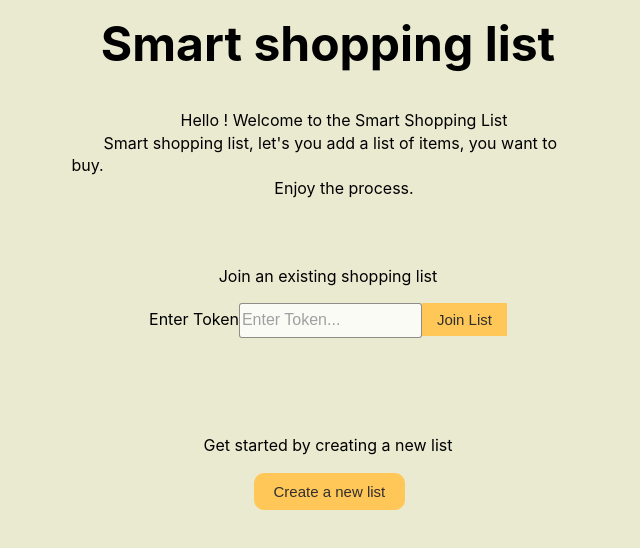
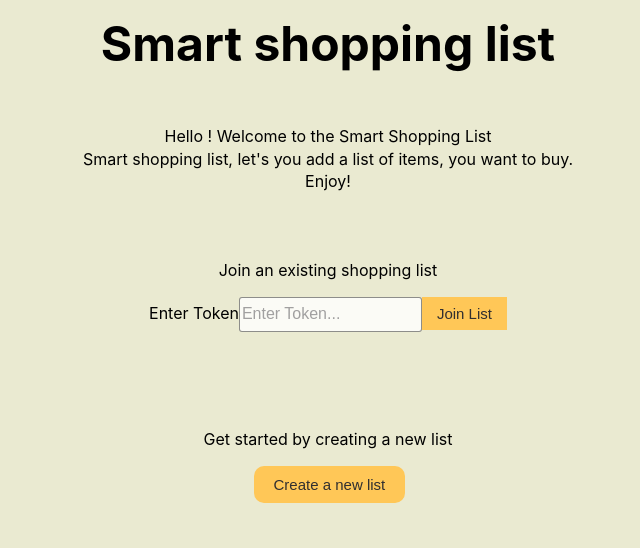
Before and after one commit to the-collab-lab/tcl-58-smart-shopping-list, a React (Vite) app: page / in a window 1280 px wide. Shown: the top 548 px of the page, without its empty margins (312-952 px from the left). Built offline with nearby package versions, Linux system fonts and the light colour scheme.

Commit message:
fix not soon urgency label conditional statement, align text in home view, improve color contrast in urgency label tags, improve accessibility

```diff
--- a/src/api/firebase.js
+++ b/src/api/firebase.js
@@ -140,7 +140,7 @@ export function comparePurchaseUrgency(shoppingList) {
 			item.purchaseUrgency = daysUntilNextPurchase;
 			if (daysUntilNextPurchase <= 7) {
 				item.urgencyLabel = 'soon';
-			} else if (daysUntilNextPurchase > 7 && daysUntilNextPurchase < 31) {
+			} else if (daysUntilNextPurchase > 7 && daysUntilNextPurchase < 30) {
 				item.urgencyLabel = 'kind of soon';
 			} else {
 				item.urgencyLabel = 'not soon';
--- a/src/components/ListItem.css
+++ b/src/components/ListItem.css
@@ -21,9 +21,9 @@
 	font-size: 17px;
 }
 .redLabel {
-	color: rgb(215, 57, 57);
+	color: rgba(155, 39, 39, 1);
 	background-color: rgb(215, 57, 57, 0.2);
-	border: 1px solid rgb(215, 57, 57);
+	border: 1px solid rgba(155, 39, 39, 1);
 }
 .blueLabel {
 	color: blue;
@@ -31,13 +31,13 @@
 	background-color: rgb(52, 52, 210, 0.15);
 }
 .cyanLabel {
-	color: rgba(0, 148, 198, 1);
-	border: 1px solid rgba(0, 148, 198, 1);
+	color: rgba(0, 95, 129, 1);
+	border: 1px solid rgba(0, 95, 129, 1);
 	background-color: rgba(0, 148, 198, 0.2);
 }
 .greenLabel {
-	color: rgba(77, 139, 49, 1);
-	border: 1px solid rgba(77, 139, 49, 1);
+	color: rgba(54, 100, 34, 1);
+	border: 1px solid rgba(54, 100, 34, 1);
 	background-color: rgba(77, 139, 49, 0.2);
 }
 .grayLabel {
--- a/src/components/ListItem.jsx
+++ b/src/components/ListItem.jsx
@@ -107,7 +107,7 @@ export function ListItem({ item, listToken }) {
 					>
 						{urgencyLabel}
 					</label>
-					<button onClick={handleDeleteItem}>
+					<button aria-label="Delete item" onClick={handleDeleteItem}>
 						<i className="fas fa-trash-alt delete-icon"></i>
 					</button>
 				</div>
--- a/src/views/Home.css
+++ b/src/views/Home.css
@@ -55,20 +55,7 @@ input[type='text'] {
 	text-align: center;
 }
 
-.first-text {
-	margin-top: 0;
-	text-indent: 2em;
-	text-align: center;
-}
-
-.second-text {
-	margin-top: -1em;
-	text-indent: 2em;
-}
-
-.third-text {
-	margin-top: -1em;
-	text-indent: 2em;
+.about-text {
 	text-align: center;
 }
 
--- a/src/views/Home.jsx
+++ b/src/views/Home.jsx
@@ -44,13 +44,13 @@ export function Home({ setListToken, listToken }) {
 
 	return (
 		<div className="Home">
-			<div className="about-text">
-				<p className="first-text">Hello ! Welcome to the Smart Shopping List</p>
-				<p className="second-text">
-					Smart shopping list, let's you add a list of items, you want to buy.
-				</p>
-				<p className="third-text">Enjoy the process.</p>
-			</div>
+			<p className="about-text">
+				Hello ! Welcome to the Smart Shopping List
+				<br />
+				Smart shopping list, let's you add a list of items, you want to buy.
+				<br />
+				Enjoy!
+			</p>
 
 			<form onSubmit={submitShareToken}>
 				<p className="Join-existing-list">Join an existing shopping list</p>
--- a/src/views/Layout.jsx
+++ b/src/views/Layout.jsx
@@ -39,7 +39,7 @@ export function Layout({ listToken }) {
 								onMouseEnter={() => setIsActive(index)}
 								onMouseLeave={() => setIsActive(-1)}
 							>
-								<NavLink to={route} className="Nav-link">
+								<NavLink aria-label={label} to={route} className="Nav-link">
 									{icon}
 								</NavLink>
 								{isActive === index && (
--- a/src/views/List.jsx
+++ b/src/views/List.jsx
@@ -35,6 +35,9 @@ export function List({ data, listToken, show }) {
 					<form className="listContainer">
 						<div className="search">
 							<i className="fas fa-search search-icon"></i>
+							<label htmlFor="search-input" hidden>
+								Search Item
+							</label>
 							<input
 								type="search"
 								placeholder="Search item..."
```
